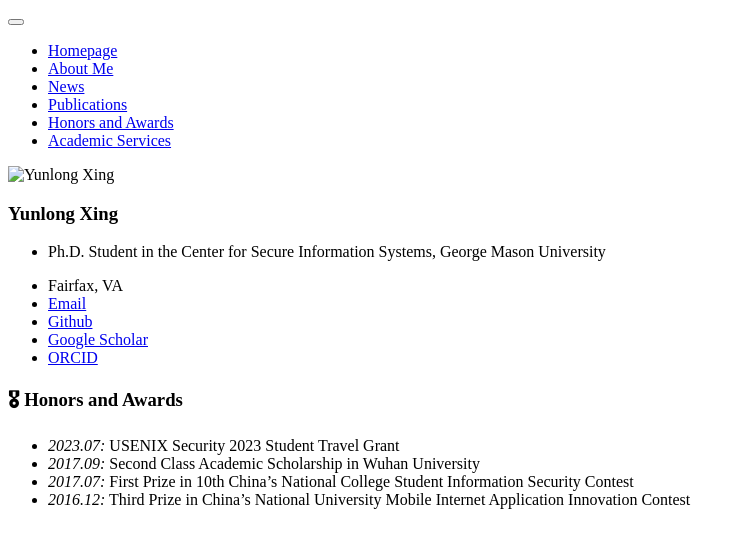
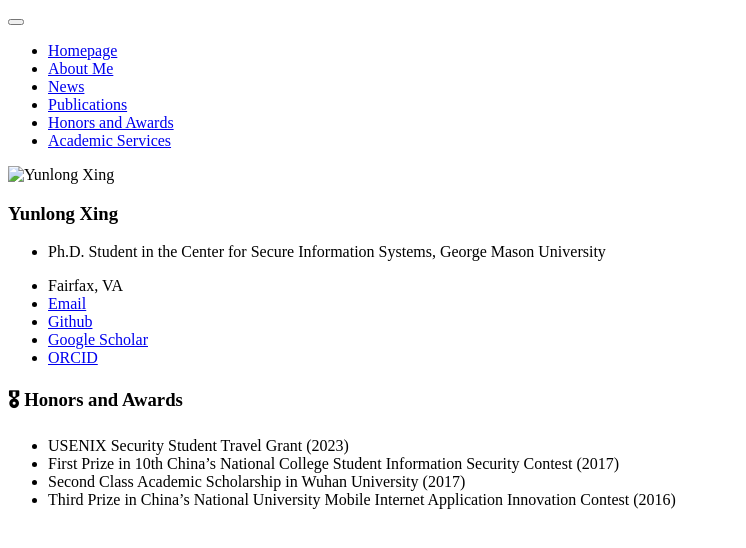
Before and after one commit to YunlongXing/yunlongxing.github.io, a Jekyll site: the page built from _pages/includes/honors.md, in a window 1280 px wide. Shown: the top 548 px of the page, without its empty margins (0-746 px from the left). Built offline with Jekyll 4.4.1, drawn with Linux system fonts in a browser that asks for light colours; our own code applies the rules of GitHub Pages for plain Markdown files.

Commit message:
Update honors.md

```diff
--- a/_pages/includes/honors.md
+++ b/_pages/includes/honors.md
@@ -1,5 +1,5 @@
 # 🎖 Honors and Awards
-- *2023.07:* USENIX Security 2023 Student Travel Grant
-- *2017.09:* Second Class Academic Scholarship in Wuhan University
-- *2017.07:* First Prize in 10th China's National College Student Information Security Contest
-- *2016.12:* Third Prize in China's National University Mobile Internet Application Innovation Contest
+- USENIX Security Student Travel Grant (2023)
+- First Prize in 10th China's National College Student Information Security Contest (2017)
+- Second Class Academic Scholarship in Wuhan University (2017)
+- Third Prize in China's National University Mobile Internet Application Innovation Contest (2016)
```
